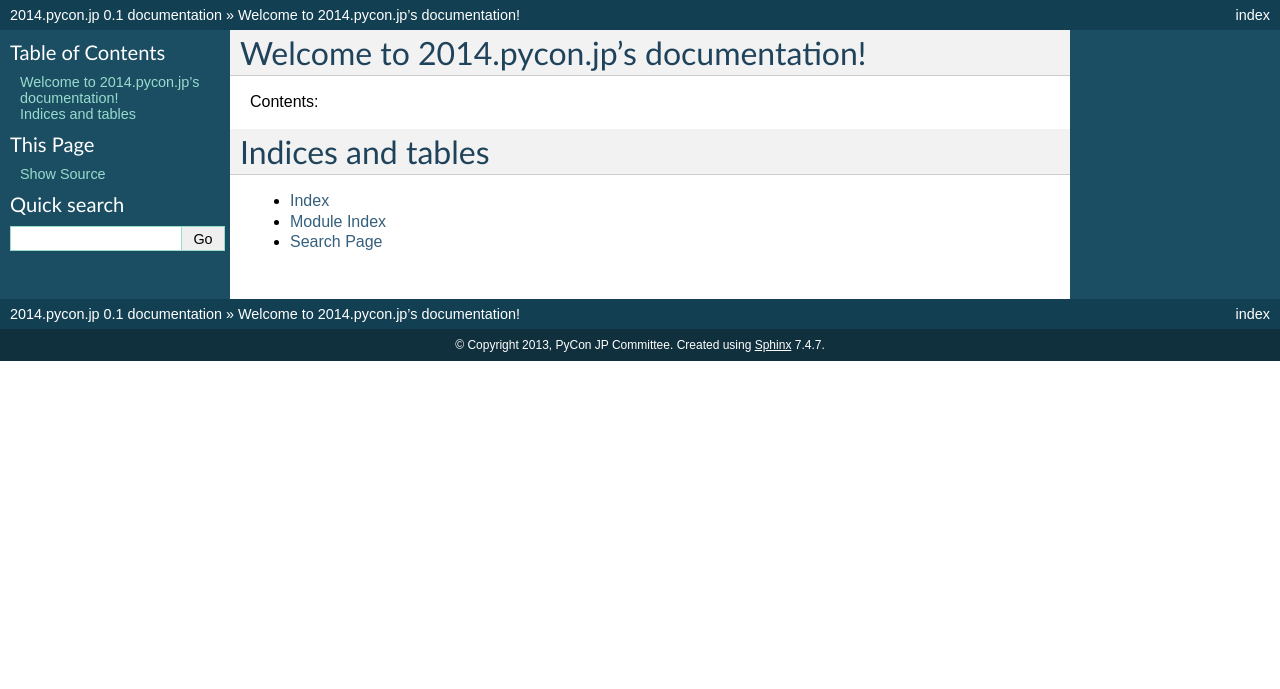
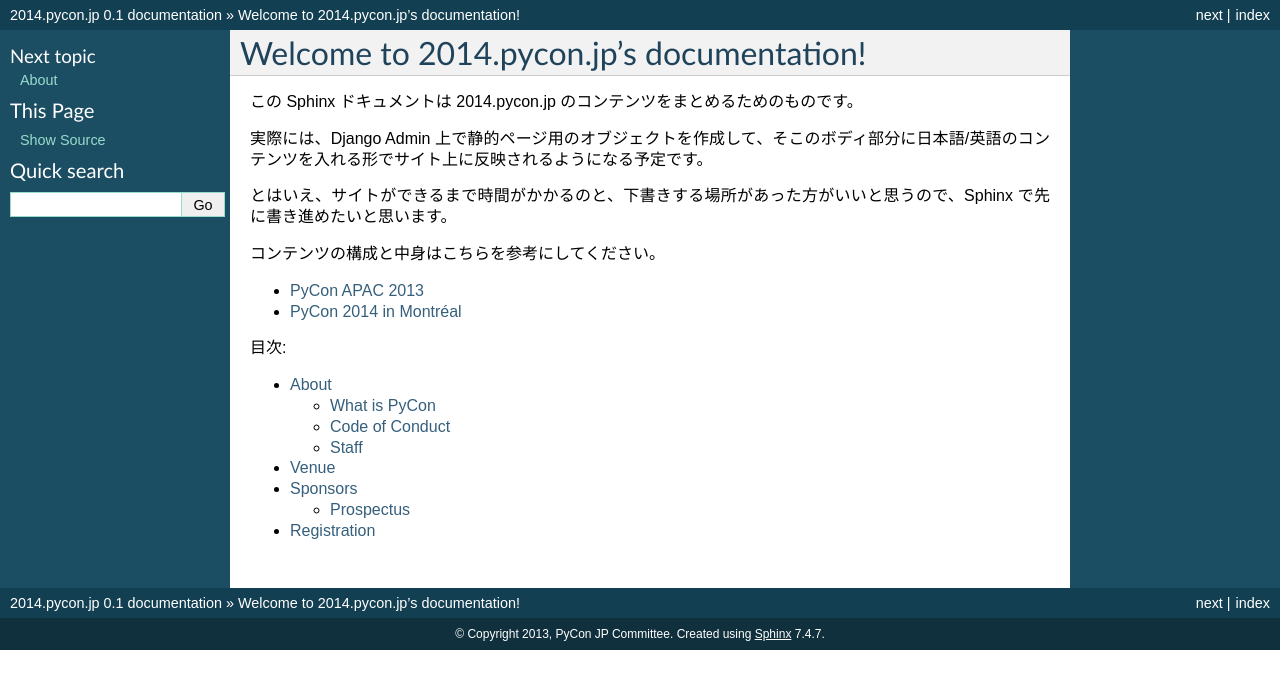
Before and after one commit to pyconjp/2014.pycon.jp, a Sphinx documentation site: the page built from sphinx/index.rst, in a window 1280 px wide. Shown: the top 689 px of the page. Built offline with Sphinx 7.4.7, drawn with Linux system fonts in a browser that asks for light colours.

Commit message:
最初に必要そうなページを追加

```diff
--- /dev/null
+++ b/sphinx/about/index.rst
@@ -0,0 +1,10 @@
+=======
+ About
+=======
+
+.. toctree::
+   :maxdepth: 1
+
+   what-is-pycon
+   code-of-conduct
+   staff
--- a/sphinx/index.rst
+++ b/sphinx/index.rst
@@ -6,16 +6,23 @@
 Welcome to 2014.pycon.jp's documentation!
 =========================================
 
-Contents:
+この Sphinx ドキュメントは 2014.pycon.jp のコンテンツをまとめるためのものです。
+
+実際には、Django Admin 上で静的ページ用のオブジェクトを作成して、そこのボディ部分に日本語/英語のコンテンツを入れる形でサイト上に反映されるようになる予定です。
+
+とはいえ、サイトができるまで時間がかかるのと、下書きする場所があった方がいいと思うので、Sphinx で先に書き進めたいと思います。
+
+コンテンツの構成と中身はこちらを参考にしてください。
+
+- `PyCon APAC 2013 <http://apac-2013.pycon.jp/>`_
+- `PyCon 2014 in Montréal <https://us.pycon.org/2014/>`_
+
+目次:
 
 .. toctree::
    :maxdepth: 2
 
-
-
-Indices and tables
-==================
-
-* :ref:`genindex`
-* :ref:`modindex`
-* :ref:`search`
+   about/index
+   venue/index
+   sponsors/index
+   registration/index
--- /dev/null
+++ b/sphinx/registration/index.rst
@@ -0,0 +1,6 @@
+==============
+ Registration
+==============
+
+.. toctree::
+   :maxdepth: 1
--- /dev/null
+++ b/sphinx/venue/index.rst
@@ -0,0 +1,6 @@
+=======
+ Venue
+=======
+
+.. toctree::
+   :maxdepth: 1
```
Also changed, not shown: sphinx/about/code-of-conduct.rst (added, +8 -0 lines), sphinx/about/staff.rst (added, +8 -0 lines), sphinx/about/what-is-pycon.rst (added, +8 -0 lines), sphinx/sponsors/index.rst (added, +8 -0 lines), sphinx/sponsors/prospectus.rst (added, +8 -0 lines).
